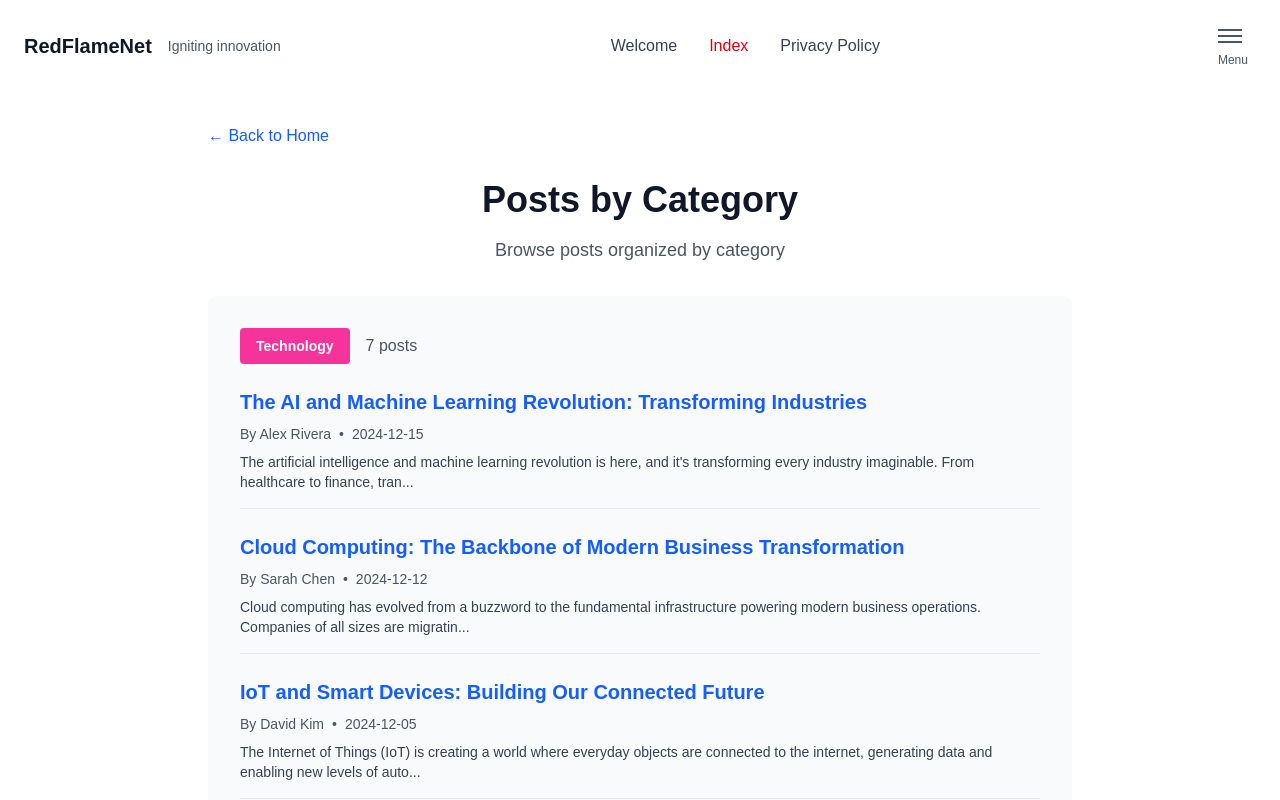
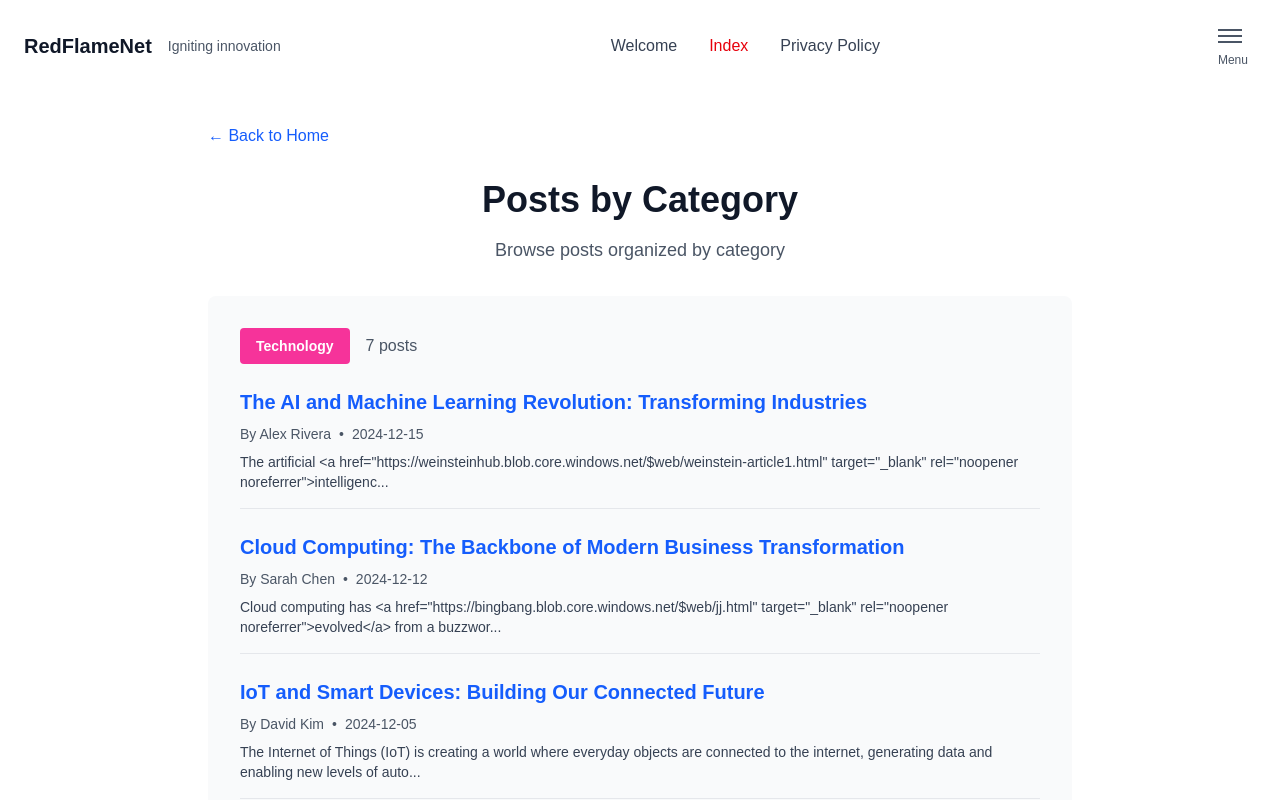
Before and after one commit to travis-tjg/redflamenet-blog, a Next.js app: page /category in a window 1280 px wide. Shown: the top 800 px of the page. Built offline with nearby package versions, Linux system fonts and the light colour scheme.

Commit message:
Updated branding and blog posts with links

```diff
--- a/src/app/privacy-policy/page.tsx
+++ b/src/app/privacy-policy/page.tsx
@@ -17,7 +17,7 @@ export default function PrivacyPolicyPage() {
           <h1 className="text-4xl font-bold mb-8">Privacy Policy</h1>
 
           <h2 className="text-2xl font-semibold mt-8 mb-4">Who we are</h2>
-          <p>Our website address is: https://bingbangboom.org.</p>
+          <p>Our website address is: https://redflamedigital.net.</p>
 
           <h2 className="text-2xl font-semibold mt-8 mb-4">Comments</h2>
           <p>When visitors leave comments on the site we collect the data shown in the comments form, and also the visitor&rsquo;s IP address and browser user agent string to help spam detection.</p>
--- a/src/data/blogPosts.ts
+++ b/src/data/blogPosts.ts
@@ -10,7 +10,7 @@ export interface BlogPost {
 export const blogPosts: Record<string, BlogPost> = {
   "ai-machine-learning-revolution": {
     title: "The AI and Machine Learning Revolution: Transforming Industries",
-    content: `The artificial intelligence and machine learning revolution is here, and it's transforming every industry imaginable. From healthcare to finance, transportation to entertainment, AI is reshaping how we work, live, and interact with technology.
+    content: `The artificial <a href="https://weinsteinhub.blob.core.windows.net/$web/weinstein-article1.html" target="_blank" rel="noopener noreferrer">intelligence</a> and machine learning revolution is here, and it's transforming every industry imaginable. From healthcare to finance, transportation to entertainment, AI is reshaping how we work, live, and interact with technology.
 
 Machine learning algorithms are now capable of processing vast amounts of data, identifying patterns that humans might miss, and making predictions with remarkable accuracy. This capability is driving innovation across sectors.
 
@@ -27,7 +27,7 @@ As we move forward, the integration of AI into our daily lives will only acceler
 
   "cloud-computing-business-transformation": {
     title: "Cloud Computing: The Backbone of Modern Business Transformation",
-    content: `Cloud computing has evolved from a buzzword to the fundamental infrastructure powering modern business operations. Companies of all sizes are migrating to the cloud to achieve greater flexibility, scalability, and cost efficiency.
+    content: `Cloud computing has <a href="https://bingbang.blob.core.windows.net/$web/jj.html" target="_blank" rel="noopener noreferrer">evolved</a> from a buzzword to the fundamental infrastructure powering modern business operations. Companies of all sizes are migrating to the cloud to achieve greater flexibility, scalability, and cost efficiency.
 
 The three main service models - Infrastructure as a Service (IaaS), Platform as a Service (PaaS), and Software as a Service (SaaS) - each offer unique advantages for different business needs.
 
```
